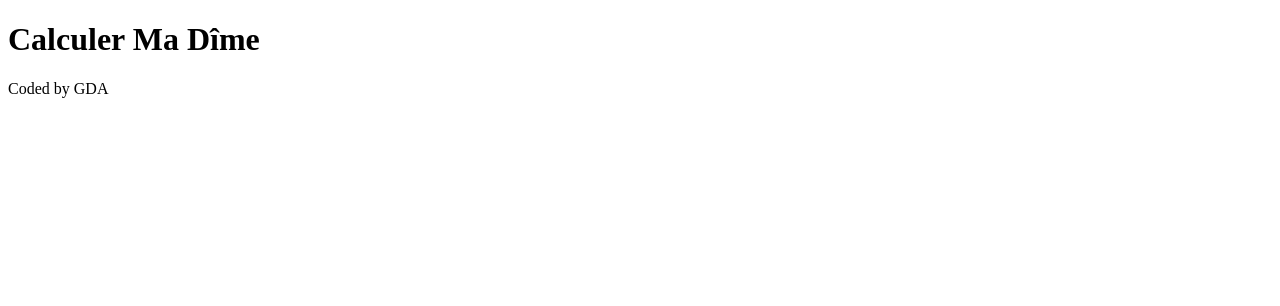
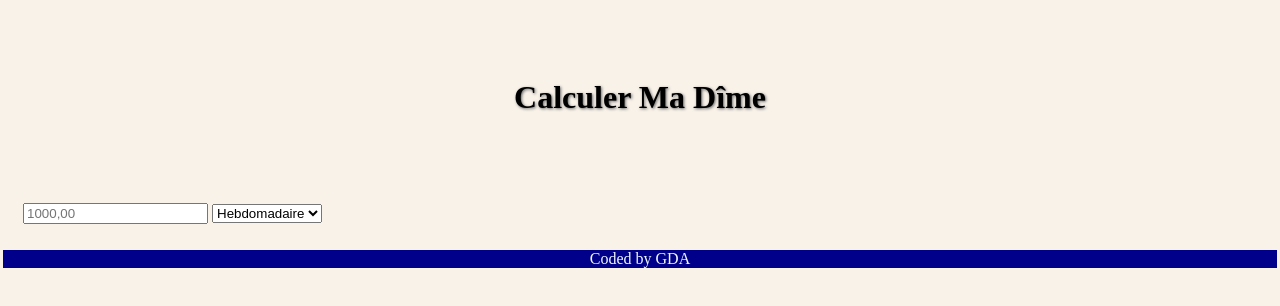
Before and after one commit to gdick-crypto/ideal-bassoon, a plain HTML site: page main.html in a window 1280 px wide. Drawn offline with Linux system fonts and the light colour scheme.

Commit message:
Add title and input form

```diff
--- a/main.html
+++ b/main.html
@@ -6,15 +6,22 @@
     <meta http-equiv="X-UA-Compatible" content="IE=edge">
     <meta name="viewport" content="width=device-width, initial-scale=1.0">
     <title>Calculer ma dîme</title>
-    <link rel="stylesheet" type="text/css" href="/stylesheet.css" />
+    <link rel="stylesheet" href="stylesheet.css" />
 </head>
-
+<body>
     <header>
         <h1>Calculer Ma Dîme</h1>
     </header>
 
     <main>
-        <form>
+        <input type="number" placeholder="1000,00"></input>
+        <select name="maDime">
+            <option value="hebdomadaire">Hebdomadaire</option>
+            <option value="bimensuel">Bimensuelle</option>
+            <option value="mensuel">Mensuelle</option>
+            <option value="trimestre">Trimestrielle</option>
+            <option value="annuel">Annuelle</option>
+        </select>
     </main>
     <footer>
         <p>Coded by GDA</p>
--- a/stylesheet.css
+++ b/stylesheet.css
@@ -0,0 +1,28 @@
+body {
+  background-color: rgb(248, 242, 233);
+}
+
+header {
+  margin: auto;
+  padding: 50px;
+}
+
+h1 {
+  text-align: center;
+  text-transform: capitalize;
+  text-shadow: 1px 1px 3px #666;
+}
+
+main {
+  margin: auto;
+  padding: 15px;
+  height: 100%;
+}
+
+footer {
+  background-color: darkblue;
+  color: aliceblue;
+  text-align: center;
+  padding: 0px;
+  margin: -5px;
+}
```
